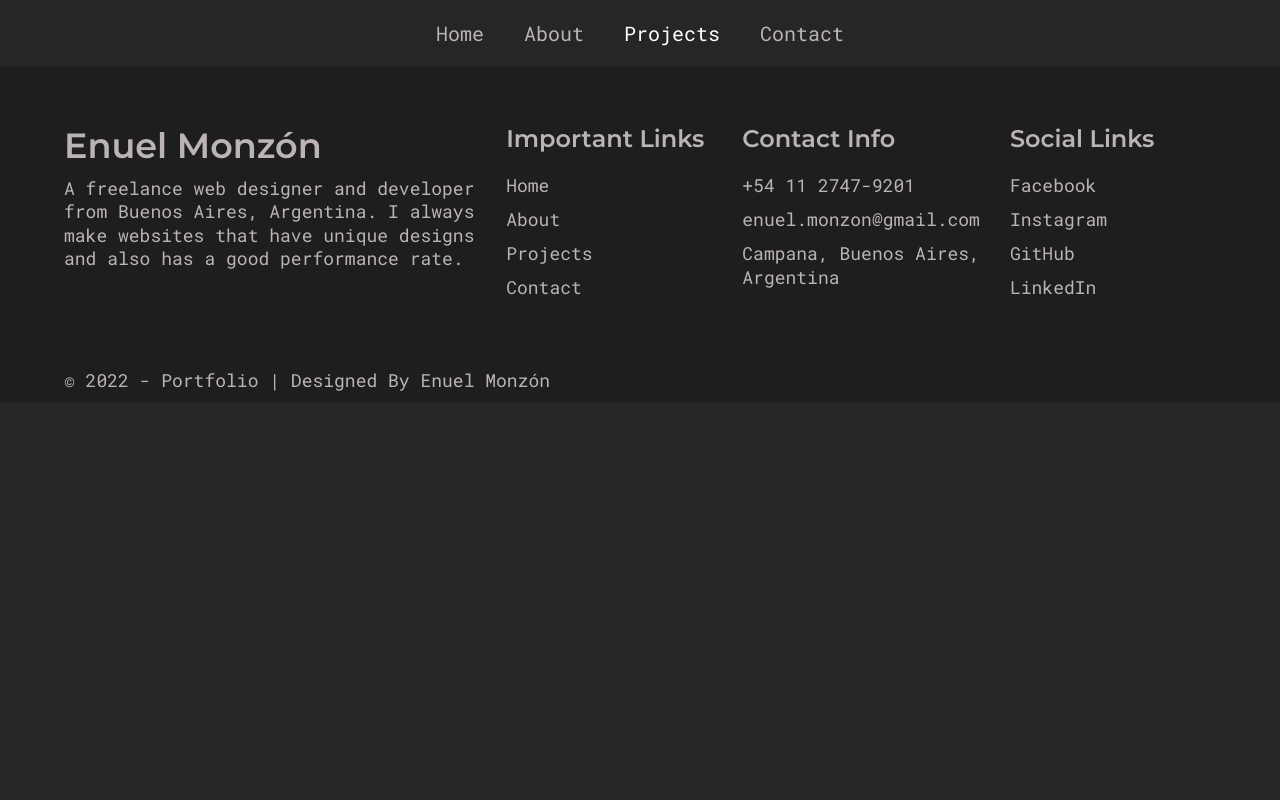
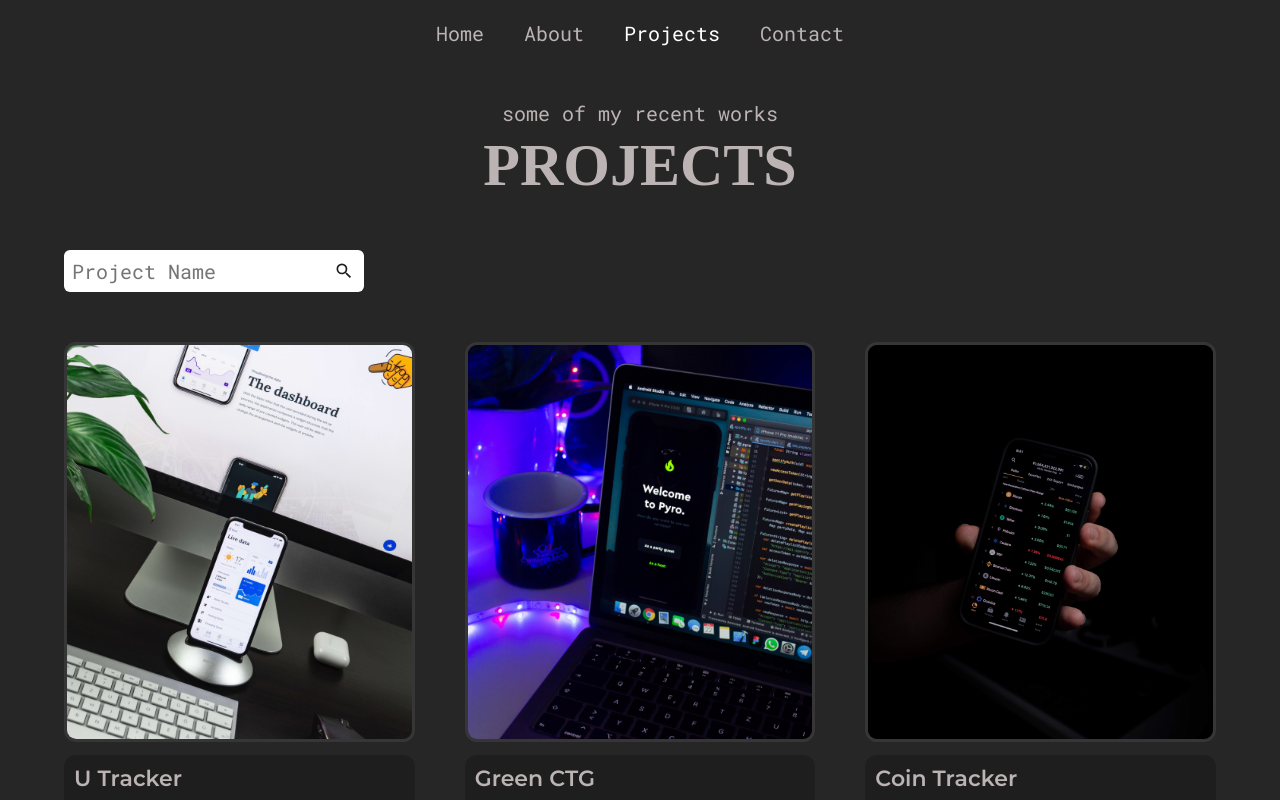
Before and after one commit to Lordishh/portfolio, a React (Create React App) app: page /projects in a window 1280 px wide. Shown: the top 800 px of the page. Built offline with nearby package versions, Linux system fonts and the light colour scheme; the HTML template or start-up script is replaced by a standard one; a web font is replaced by a local one.

Commit message:
Project page & Contact Page

```diff
--- /dev/null
+++ b/src/components/ContactInfoItem.js
@@ -0,0 +1,9 @@
+import React from 'react';
+
+const ContactInfoItem = () => (
+  <div>
+    <h1>contact info</h1>
+  </div>
+);
+
+export default ContactInfoItem;
--- /dev/null
+++ b/src/components/ContactSection.js
@@ -0,0 +1,24 @@
+import React from 'react';
+import styled from 'styled-components';
+import ContactInfoItem from './ContactInfoItem';
+import SectionTitle from './SectionTitle';
+
+const ContactSectionStyle = styled.div`
+  padding: 10rem 0;
+`;
+
+const ContactSection = () => (
+  <ContactSectionStyle>
+    <div className="container">
+      <SectionTitle heading="Contact" subheading="Get in touch" />
+      <div className="contactSection__wrapper">
+        <div className="left">
+          <ContactInfoItem />
+        </div>
+        <div className="right">contact form</div>
+      </div>
+    </div>
+  </ContactSectionStyle>
+);
+
+export default ContactSection;
--- a/src/pages/Contact.js
+++ b/src/pages/Contact.js
@@ -1,8 +1,9 @@
 import React from 'react';
+import ContactSection from '../components/ContactSection';
 
 const Contact = () => (
   <div>
-    <h1>This is Contact Page</h1>
+    <ContactSection />
   </div>
 );
 
--- a/src/pages/Projects.js
+++ b/src/pages/Projects.js
@@ -1,9 +1,98 @@
-import React from 'react';
+import React, { useEffect, useState } from 'react';
+import styled from 'styled-components';
+import { MdSearch } from 'react-icons/md';
+import SectionTitle from '../components/SectionTitle';
+import ProjectItem from '../components/ProjectItem';
+import ProjectInfo from '../assets/data/projects';
 
-const Projects = () => (
-  <div>
-    <h1>This is Projects Page</h1>
-  </div>
-);
+const ProjectsStyles = styled.div`
+  padding: 10rem 0;
+  .projects__allItems {
+    display: grid;
+    grid-template-columns: repeat(auto-fill, minmax(300px, 1fr));
+    gap: 5rem;
+    margin-top: 5rem;
+  }
+  .projects__searchBar {
+    position: relative;
+    width: 300px;
+    margin-top: 5rem;
+  }
+  .projects__searchBar input {
+    width: 100%;
+    font-size: 2rem;
+    padding: 0.8rem;
+    color: var(--black);
+    border-radius: 6px;
+    outline: none;
+    border: none;
+  }
+  .projects__searchBar .searchIcon {
+    position: absolute;
+    width: 2rem;
+    right: 1rem;
+  }
+  .projects__searchBar .searchIcon path {
+    color: var(--deep-dark);
+  }
+  @media only screen and (max-width: 768px) {
+    .projects__searchBar,
+    .projects__searchBar form,
+    .projects__serachBar input {
+      width: 100%;
+    }
+  }
+`;
+
+const Projects = () => {
+  const [searchText, setSearchText] = useState('');
+  const [projectData, setProjectData] = useState(ProjectInfo);
+
+  useEffect(() => {
+    if (searchText === '') return;
+    setProjectData(() =>
+      ProjectInfo.filter((item) =>
+        item.name.toLowerCase().match(searchText.toLowerCase())
+      )
+    );
+  }, [searchText]);
+
+  const handleChange = (e) => {
+    e.preventDefault();
+    setSearchText(e.target.value);
+    if (!e.target.value.length > 0) {
+      setProjectData(ProjectInfo);
+    }
+  };
+
+  return (
+    <ProjectsStyles>
+      <div className="container">
+        <SectionTitle heading="Projects" subheading="some of my recent works" />
+        <div className="projects__searchBar">
+          <form>
+            <input
+              type="text"
+              value={searchText}
+              onChange={handleChange}
+              placeholder="Project Name"
+            />
+            <MdSearch className="searchIcon" />
+          </form>
+        </div>
+        <div className="projects__allItems">
+          {projectData.map((item) => (
+            <ProjectItem
+              key={item.id}
+              title={item.name}
+              desc={item.desc}
+              img={item.img}
+            />
+          ))}
+        </div>
+      </div>
+    </ProjectsStyles>
+  );
+};
 
 export default Projects;
```
